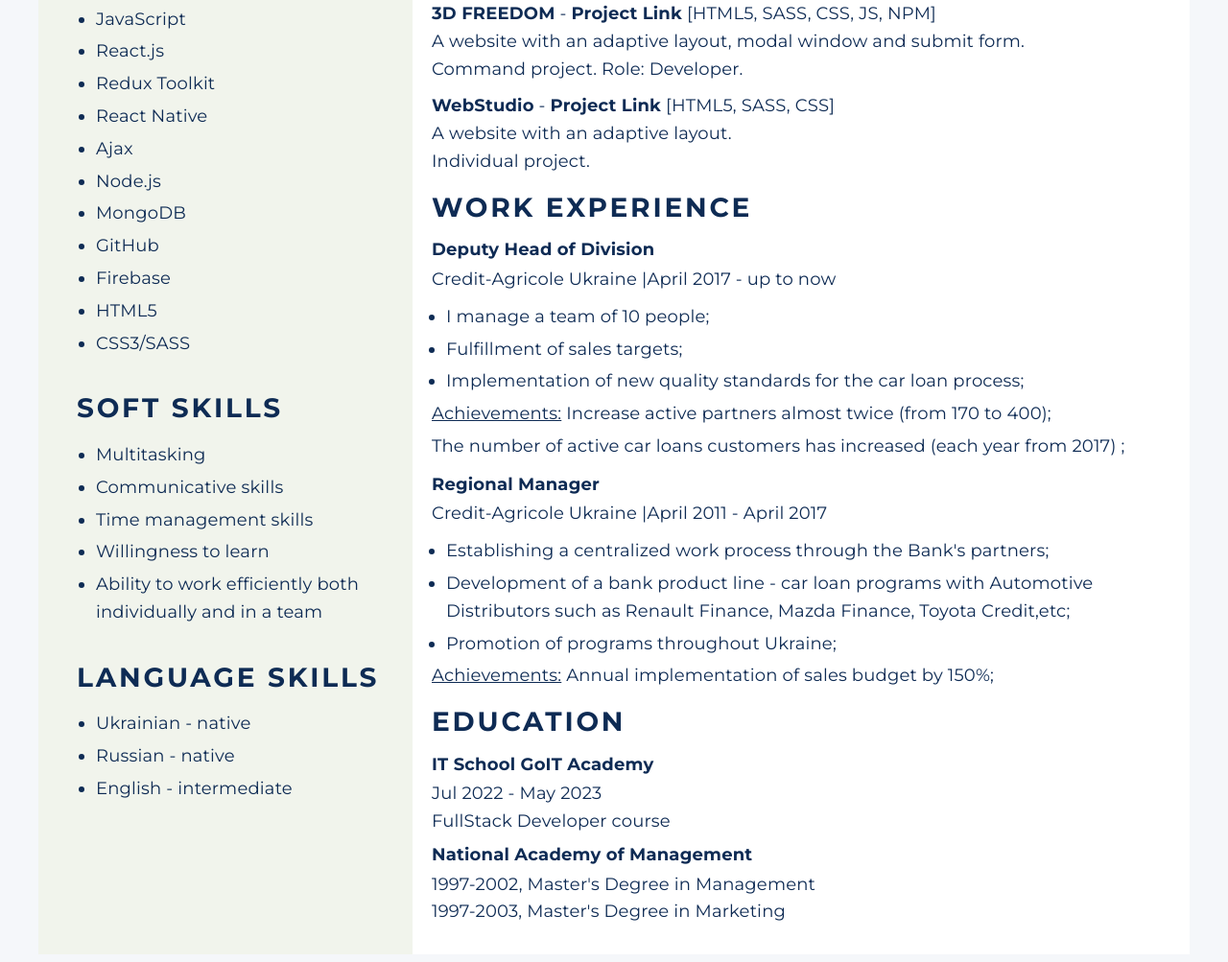
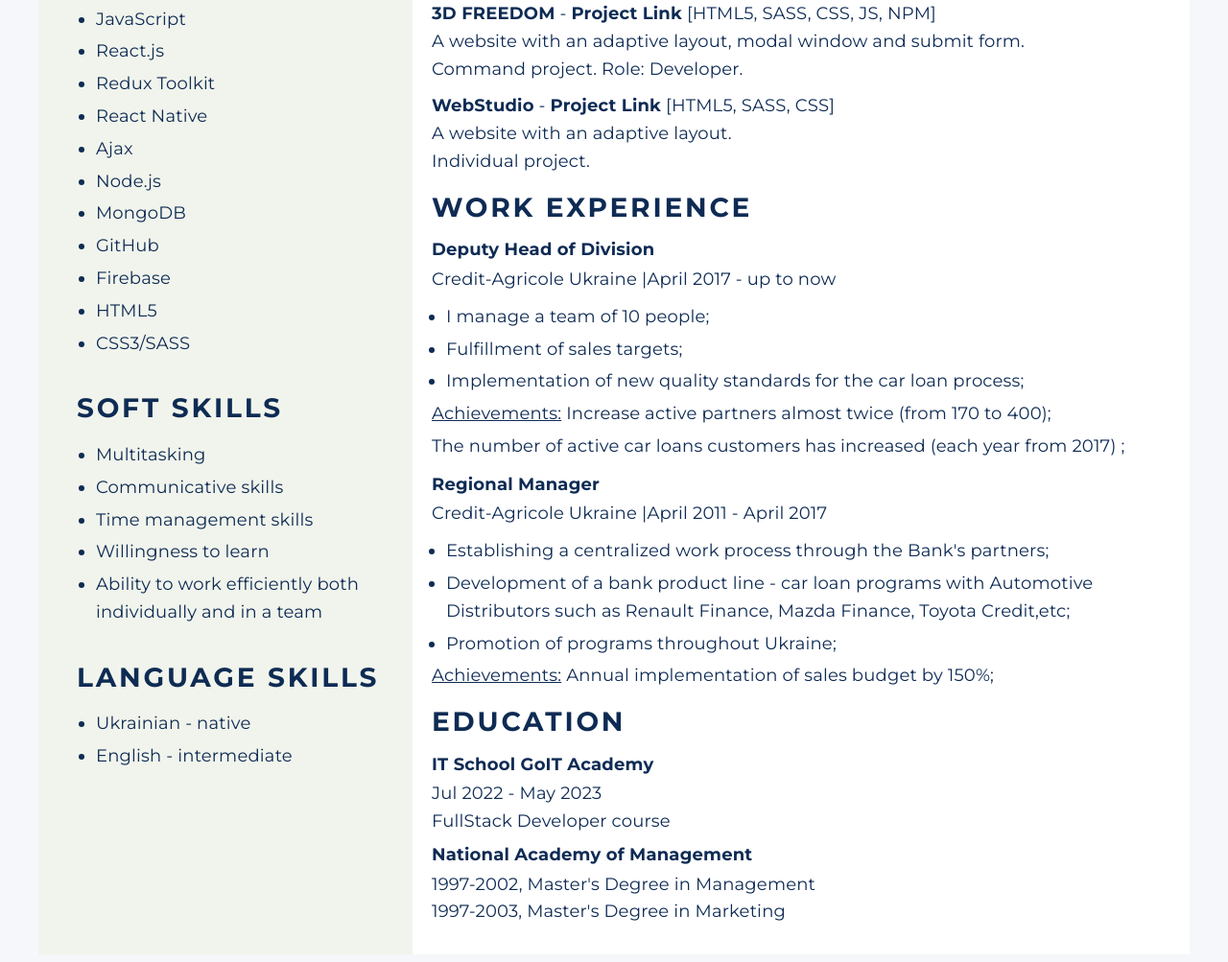
Before and after one commit to svd-serhii/resume, a plain HTML site: page index.html in a window 1280 px wide. Shown: the part 674-1677 px from the top of the page at 96% size. Drawn offline with Linux system fonts and the light colour scheme.

Commit message:
Update index.html

```diff
--- a/index.html
+++ b/index.html
@@ -210,7 +210,6 @@
           <h2 class="section--title title">Language Skills</h2>
           <ul class="sidebar--list list">
             <li class="sidebar--list__item">Ukrainian - native</li>
-            <li class="sidebar--list__item">Russian - native</li>
             <li class="sidebar--list__item">English - intermediate</li>
           </ul>
         </div>
```
